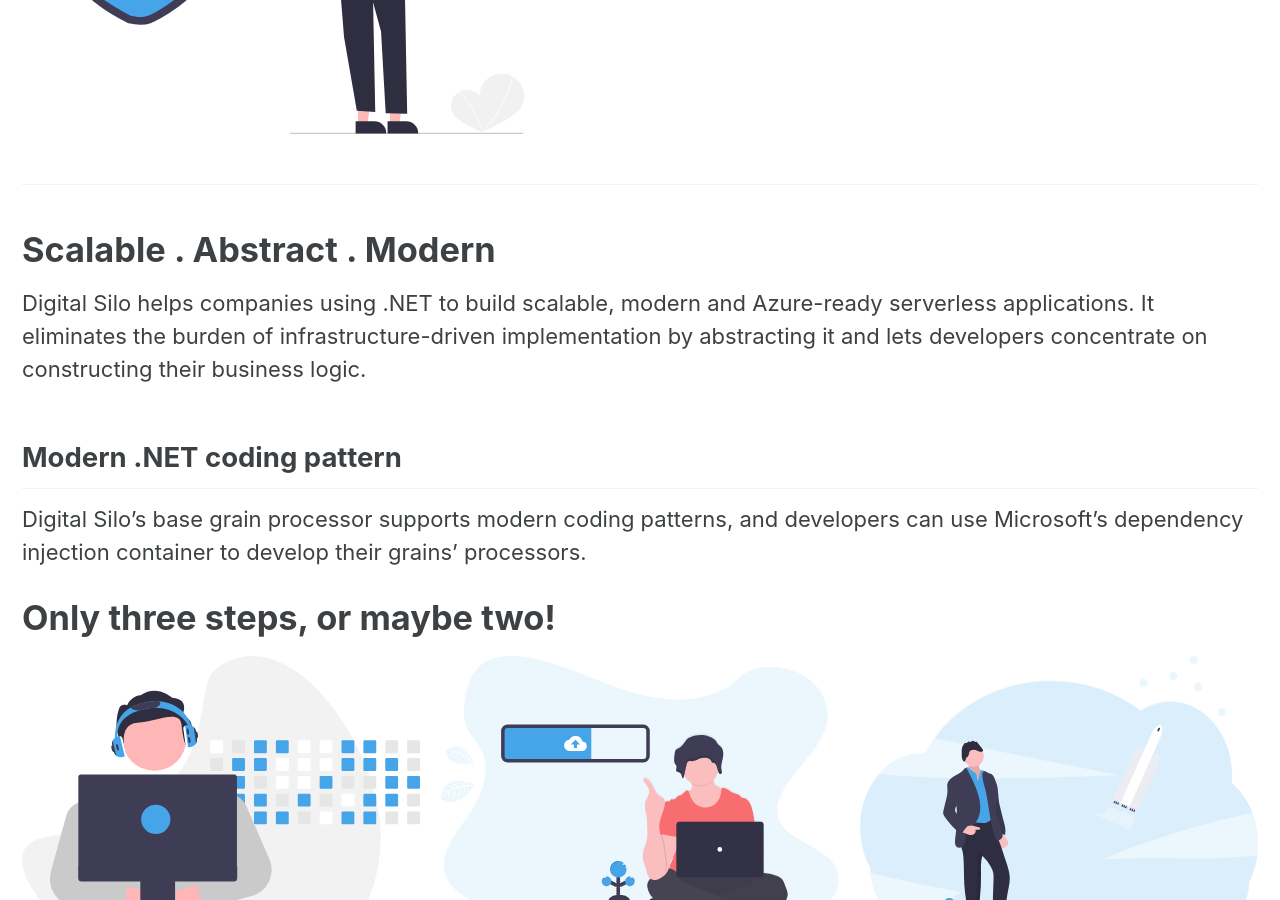
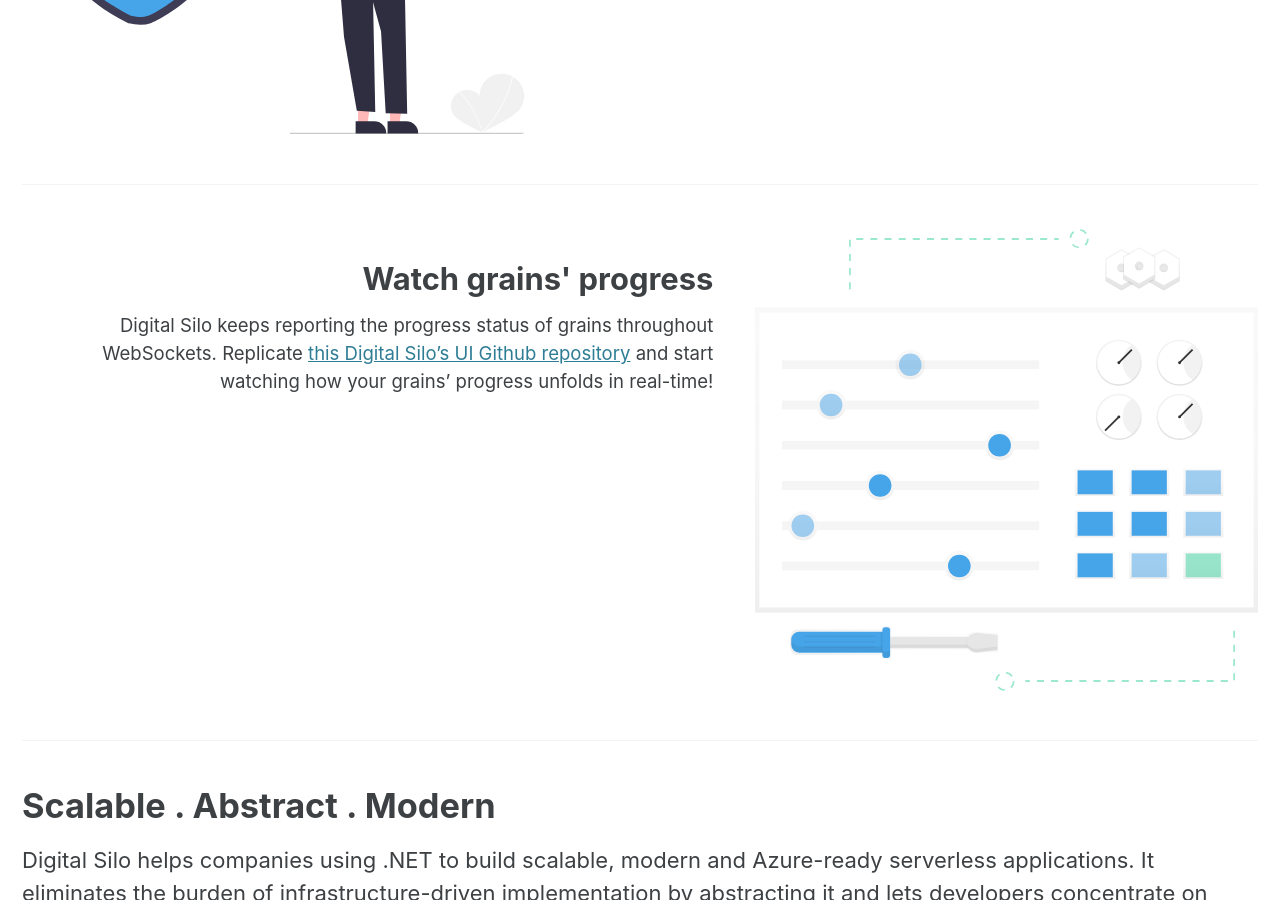
Before and after one commit to DigitalSilo/digitalsilo.github.io, a Jekyll site: the page built from _pages/home.md, in a window 1280 px wide and 900 px high, scrolled down 3125 px. Built offline with Jekyll 4.4.1, drawn with Linux system fonts in a browser that asks for light colours; cached includes are drawn as plain includes.

Commit message:
Added UI pitch #4

```diff
--- a/_pages/home.md
+++ b/_pages/home.md
@@ -81,6 +81,11 @@
     title: It's Secure
     excerpt: All components and tiers of Digital Silo, starting from the client application, are secured by Microsoft Azure's Active Directory system. Digital Silo rejects requests made without a valid authorization token to ensure that the trusted origins are served only.
 
+feature_row_right5:
+  - image_path: /assets/images/controlpanel.svg
+    title: Watch grains' progress
+    excerpt: Digital Silo keeps reporting the progress status of grains throughout WebSockets. Replicate [this Digital Silo's UI Github repository](https://github.com/DigitalSilo/digitalsiloui) and start watching how your grains' progress unfolds in real-time!
+
 
 # feature_row_techs:
 #   - image_path: assets/images/splash/azure100x100.png
@@ -98,6 +103,7 @@
 {% include feature_row id="feature_row_left2" type="left" %}
 {% include feature_row id="feature_row_right3" type="right" %}
 {% include feature_row id="feature_row_left4" type="left" %}
+{% include feature_row id="feature_row_right5" type="right" %}
 
 # Scalable . Abstract . Modern
 
```
Also changed, not shown: assets/images/controlpanel.svg (added).
